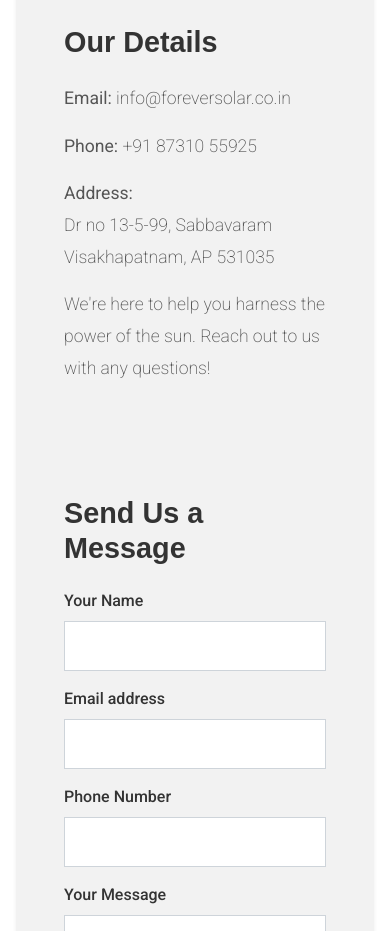
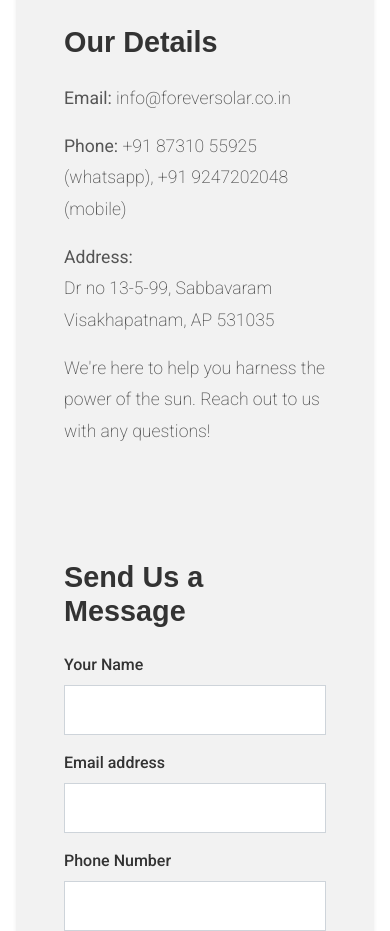
Before and after one commit to raviswaroop-98/forever-solar, an Eleventy site: page index.md in a window 390 px wide. Shown: the part 3520-4451 px from the top of the page. Built offline with nearby package versions, Linux system fonts and the light colour scheme; Eleventy itself is replaced by a stand-in of ours; files that its build step writes are made by us from their sources.

Commit message:
Updated phone number

```diff
--- a/_includes/index.html
+++ b/_includes/index.html
@@ -201,7 +201,8 @@
                     <div class="col-md-5 contact-info p-5">
                         <h3>Our Details</h3>
                         <p><strong>Email:</strong> info@foreversolar.co.in</p>
-                        <p><strong>Phone:</strong> +91 87310 55925</p>
+                        <p><strong>Phone:</strong> +91 87310 55925 (whatsapp),
+                                                     +91 9247202048 (mobile)</p> <!-- TODO: format it properly later -->
                         <p><strong>Address:</strong><br>
                             Dr no 13-5-99, Sabbavaram<br>
                             Visakhapatnam, AP 531035<br>
```
